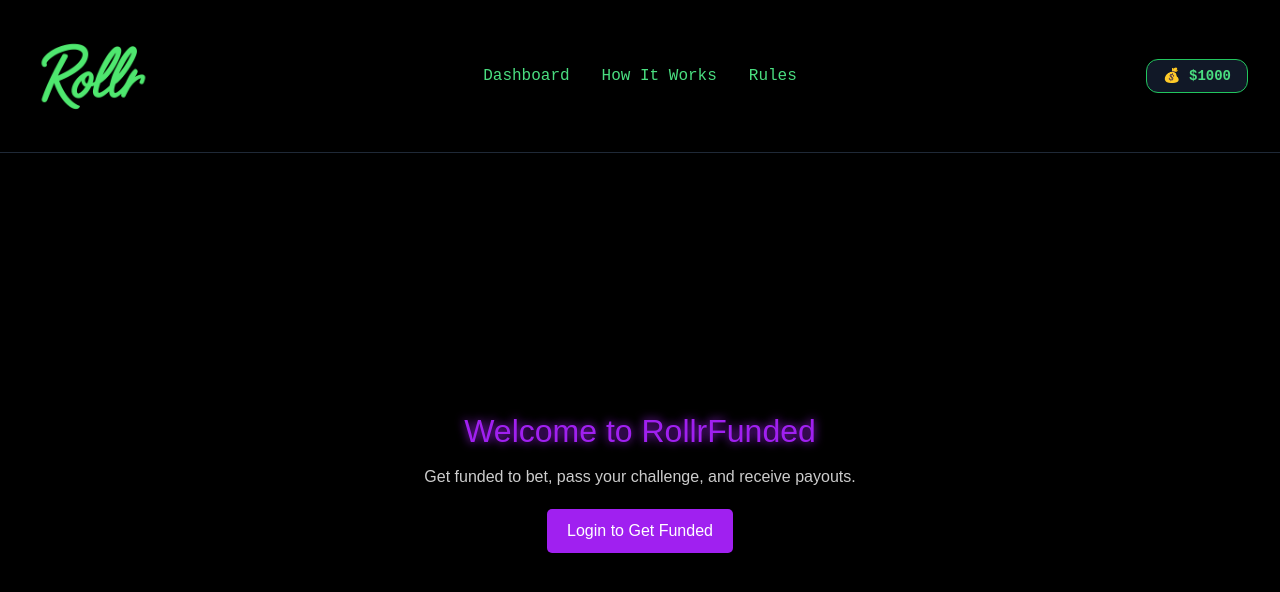
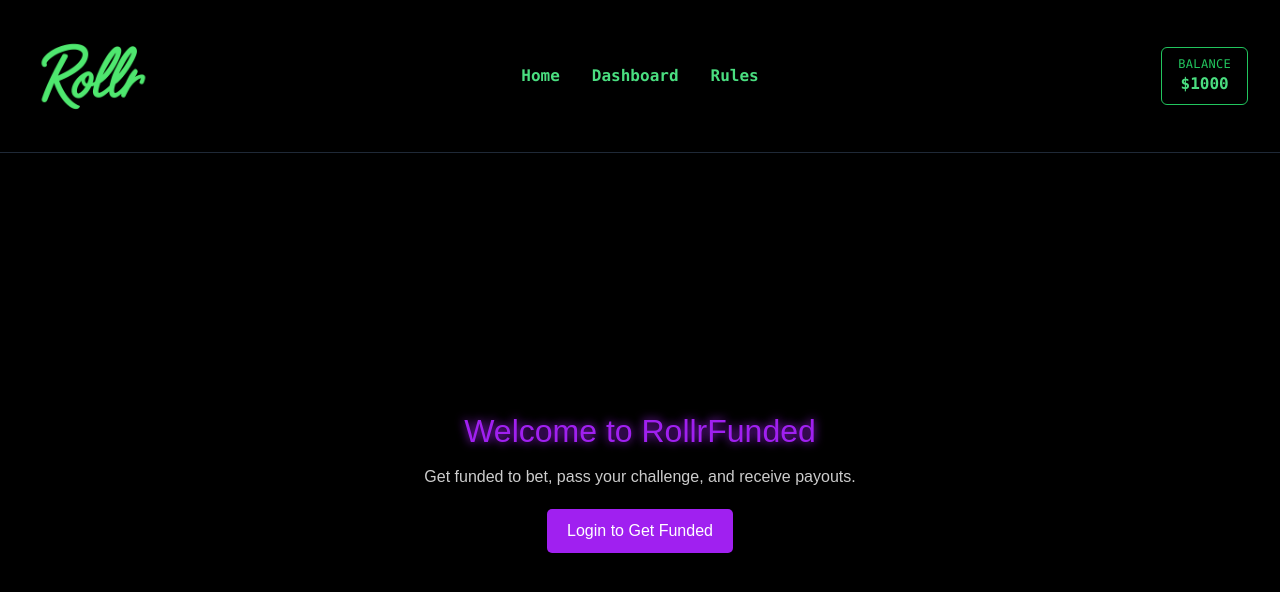
Before and after one commit to chipotleman/fundedfinal, a Next.js app: page / in a window 1280 px wide. Shown: the top 592 px of the page. Built offline with nearby package versions, Linux system fonts and the light colour scheme; no server answers.

Commit message:
Update TopNavbar.js

```diff
--- a/components/TopNavbar.js
+++ b/components/TopNavbar.js
@@ -23,33 +23,38 @@ const TopNavbar = ({
           </div>
         </Link>
 
-        {/* Center: Navigation */}
-        <div className="hidden sm:flex gap-8 text-gray-300 font-medium absolute left-1/2 transform -translate-x-1/2">
+        {/* Center: Nav Links */}
+        <div className="hidden sm:flex gap-8 text-green-400 font-mono font-semibold absolute left-1/2 transform -translate-x-1/2">
+          <Link href="/home">
+            <span className="hover:text-white cursor-pointer">Home</span>
+          </Link>
           <Link href="/dashboard">
             <span className="hover:text-white cursor-pointer">Dashboard</span>
-          </Link>
-          <Link href="/how-it-works">
-            <span className="hover:text-white cursor-pointer">How It Works</span>
           </Link>
           <Link href="/rules">
             <span className="hover:text-white cursor-pointer">Rules</span>
           </Link>
         </div>
 
-        {/* Right: Balance and Bet Slip */}
+        {/* Right: Balance box + Bet Slip */}
         <div className="flex items-center gap-4">
-          {/* ✅ THIS is the styled, containered, clickable balance you had */}
+          {/* ✅ Correct Balance Box (from screenshot) */}
           <div
-            className="px-4 py-1.5 bg-gray-900 border border-green-500 rounded-xl text-green-400 text-sm font-semibold cursor-pointer hover:bg-gray-800 transition select-none"
+            className="flex flex-col items-center justify-center px-4 py-2 border border-green-500 rounded-md text-green-400 text-sm font-mono cursor-pointer hover:bg-gray-900 transition"
             onClick={() => setShowWalletModal(true)}
           >
-            💰 ${bankroll}
+            <span className="text-xs text-green-500 uppercase tracking-wide">
+              Balance
+            </span>
+            <span className="text-green-400 font-semibold text-base">
+              ${bankroll}
+            </span>
           </div>
 
           {/* Bet Slip */}
           {selectedBets.length > 0 && (
             <Link href="/dashboard">
-              <div className="bg-green-600 hover:bg-green-500 transition px-3 py-1 rounded-xl text-sm font-bold cursor-pointer shadow">
+              <div className="bg-green-600 hover:bg-green-500 transition px-3 py-1 rounded-xl text-sm font-bold cursor-pointer">
                 Bet Slip ({selectedBets.length})
               </div>
             </Link>
@@ -57,7 +62,7 @@ const TopNavbar = ({
         </div>
       </div>
 
-      {/* Prevent overlap */}
+      {/* Spacer below navbar to prevent overlap */}
       <div className="h-20" />
     </>
   );
```
